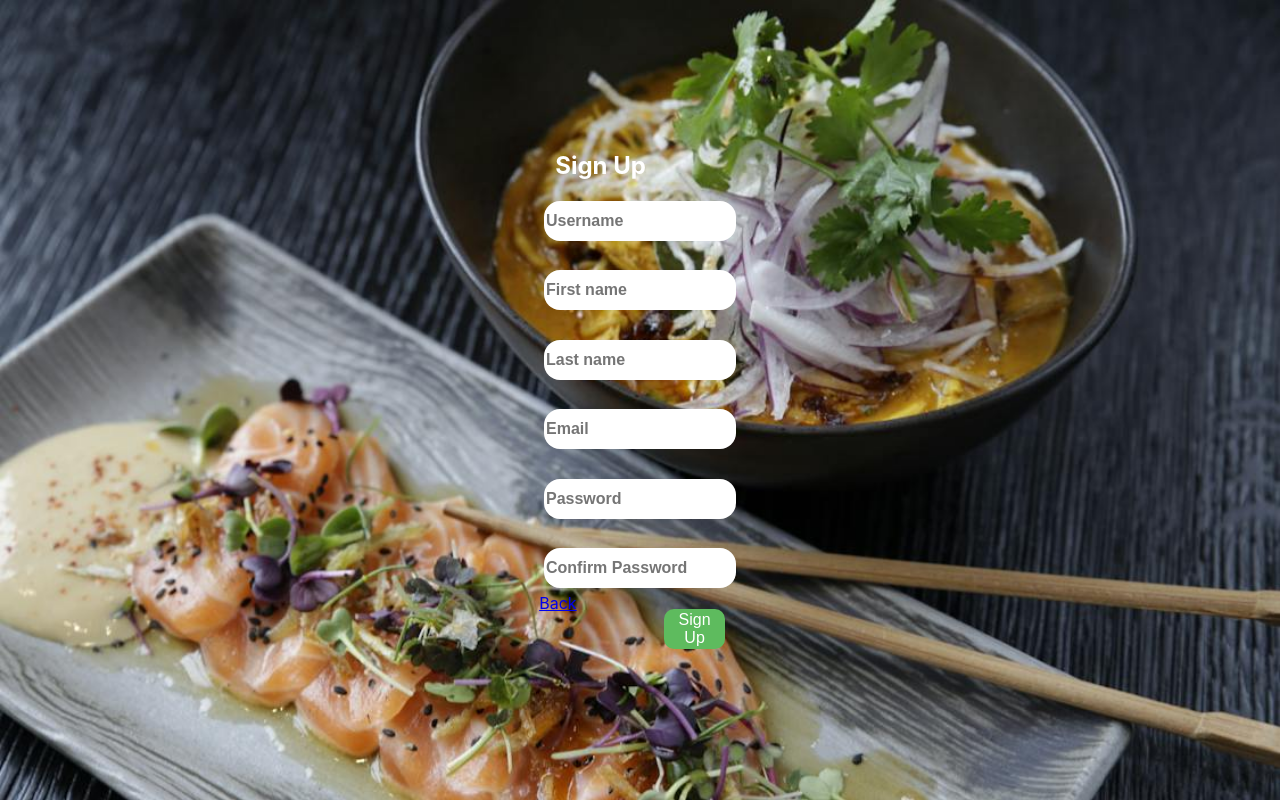
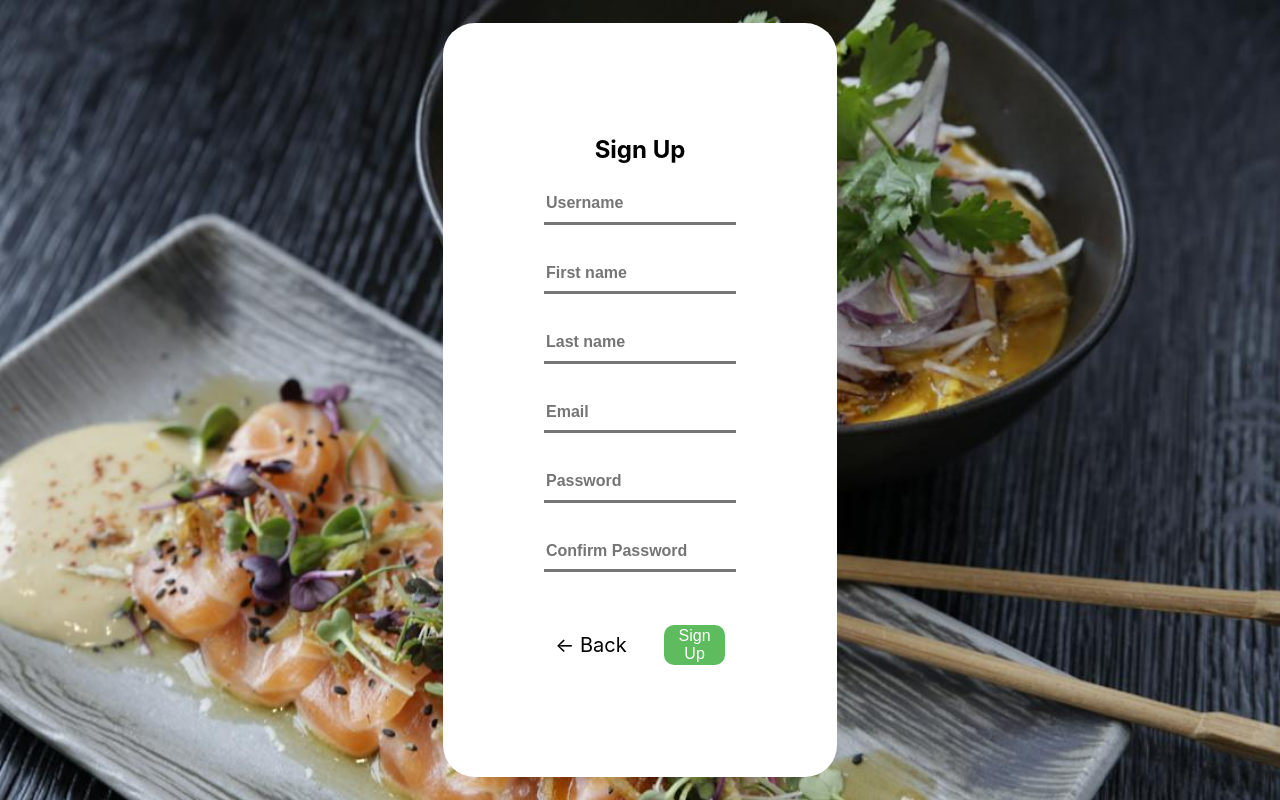
Before and after one commit to JohnBanares/FYP, a React (Create React App) app in the folder frontend/: page /signup in a window 1280 px wide. Built offline with nearby package versions, Linux system fonts and the light colour scheme.

Commit message:
redirect

```diff
--- a/frontend/src/App.js
+++ b/frontend/src/App.js
@@ -14,7 +14,7 @@ function App() {
         <Routes>
           <Route path="/home" element={<Home />} />
           <Route path="/review" element={<Review />} />
-          <Route path="/login" element={<Login />} />
+          <Route path="/" element={<Login />} />
           <Route path="/signup" element={<SignUp />} />
 
 
--- a/frontend/src/css/Signup.css
+++ b/frontend/src/css/Signup.css
@@ -28,6 +28,10 @@
 }
 .signUpForm{
     display:flex;
+    background-color: white;
+    padding: 6rem;
+    border: none;
+    border-radius: 2rem;
     /* align-items: center; */
     flex-direction: column;
 }
@@ -51,13 +55,17 @@
 .passWord,
 .email,
 .passWordConfirm{
-    border:none;
-    border-radius: 1rem;
+    border-width: 0 0 3px;
+
 }
-h2{
+.signup-container h2{
+    font-size: 1.5rem;
     padding: 1rem;
-}
+    color: black;
+    text-align: center;}
 .actions{
+    margin-top: 2rem;
+    /* margin-bottom: 0; */
     display: flex;
     justify-content: space-between;
 }
@@ -76,3 +84,11 @@ h2{
 .signup::before {
     opacity: 0.5;
 }  */
+
+.back{
+    color: black;
+    font-size: 1.25rem;
+    margin-top: 1.5rem;
+    text-decoration: none;
+    margin-left:1rem;
+}
--- a/frontend/src/pages/Home.js
+++ b/frontend/src/pages/Home.js
@@ -1,29 +1,77 @@
 import axios from 'axios'
 import * as tf from '@tensorflow/tfjs'
 import { useEffect, useState } from 'react'
+import { useNavigate } from "react-router-dom"
+
 import NavBar from "./NavBar"
 
 function Home(){
 
-    const[reviews, setReviews] = useState('')
+    const[reviews, setReviews] = useState('');
+    const navigate = useNavigate();
+    const[authenticated, setAuthenticated] = useState('');
     const email = localStorage.getItem('email');
     const username = localStorage.getItem('username');
+
+    console.log(authenticated);
 
     useEffect(() => {
         // Fetch restaurant data from MongoDB
         fetch('/api/reviews')
           .then(response => response.json())
           .then(data => {
-            setReviews(data);
+            const reviewsArray = Object.values(data).flat();
+            setReviews(reviewsArray);
 
           })
           .catch(error => {
             console.error('Error fetching restaurant data:', error);
           });
       }, []);
-      console.log("reviews", reviews);
+      console.log('reviews', reviews);
 
-    console.log(reviews);
+      useEffect(() => {
+        const loggedInUser = localStorage.getItem('authenticated');
+        console.log(loggedInUser);
+        if (loggedInUser === 'true') {
+          setAuthenticated(true);
+        } else {
+          setAuthenticated(false);
+          navigate('../');
+        }
+      }, [navigate]);
+
+
+    // console.log(reviews);
+
+    // const userReviews = reviews.filter(review => review.username !== 'test3');
+
+    // const userReviewTexts = userReviews.map(review => review.description);
+    // const corpus = userReviewTexts.join(' ');
+
+    // const wordIndex = {};
+    // let index = 1; //keep count of words
+    // corpus.split(' ').forEach(word => {
+    //     if (!wordIndex[word]) {
+    //         wordIndex[word] = index;
+    //         index++;
+    //     }
+    // });
+
+    // let training_padded = userReviewTexts.map(review =>
+    //   review.split(' ').map(word => wordIndex[word] || 0)); // Replace unknown words with 0
+
+    // const maxLength = Math.max(...training_padded.map(seq => seq.length));
+    // training_padded = training_padded.map(seq => {
+    //     const padLength = maxLength - seq.length;
+    //     return seq.concat(Array(padLength).fill(0)); //fill with 0
+    // });
+
+    // console.log(training_padded);
+
+
+
+
 
 
 
@@ -38,6 +86,9 @@ function Home(){
 
 
   )
+
+
+
 }
 
 export default Home
--- a/frontend/src/pages/Login.js
+++ b/frontend/src/pages/Login.js
@@ -12,6 +12,8 @@ function Login(){
 
     const [email, setEmail] = useState('');
     const [password, setPassword] = useState('');
+    const [authenticated, setAuthenticated] = useState(localStorage.getItem(localStorage.getItem('authenticated') || false));
+
     const [checkEmail, setCheckEmail] = useState(true);
     const [checkPass, setCheckPass] = useState(true);
 
@@ -36,7 +38,9 @@ function Login(){
                     // console.log("logged in");
                     localStorage.setItem('email', email);
                     localStorage.setItem('username', check);
-                    navigate("/home");
+                    setAuthenticated(true);
+                    localStorage.setItem('authenticated', true);
+                    navigate('/home');
                     // console.log("local sotrage is " + localStorage.getItem('email'));
                 }
                 else{
@@ -74,7 +78,7 @@ function Login(){
                     <br/>
                     {!checkEmail && <p className="errorMessage">Email doesn't exist</p>}
 
-                    <input className="passWordlog" value={password} onChange={(event) => setPassword(event.target.value)} placeholder="Password" required="true"/>
+                    <input className="passWordlog" type="password" value={password} onChange={(event) => setPassword(event.target.value)} placeholder="Password" required="true"/>
                     {!checkPass && <p className="errorMessage">Incorrect Password</p>}
                     <button type="submit" className="confirmLog">Submit </button>
 
--- a/frontend/src/pages/NavBar.js
+++ b/frontend/src/pages/NavBar.js
@@ -6,7 +6,9 @@ export default function NavBar(){
 
     function handleLogout(){
         localStorage.setItem('email', "");
-        navigate("../login");
+        localStorage.setItem('username', "");
+        localStorage.setItem('authenticated', false);
+        navigate('../');
     }
     return <nav className="nav">
         <Link to="/home" className="title">DineDirect</Link>
--- a/frontend/src/pages/Review.js
+++ b/frontend/src/pages/Review.js
@@ -17,7 +17,6 @@ function Review(){
   const [restaurants, setRestaurants] = useState([]);
 
   useEffect(() => {
-    // Fetch restaurant data from MongoDB
     fetch('/api/restaurant')
       .then(response => response.json())
       .then(data => {
--- a/frontend/src/pages/Signup.js
+++ b/frontend/src/pages/Signup.js
@@ -173,9 +173,9 @@ function SignUp(){
                     {checkPass === "different" && <p className="errorMessage">Passwords do not match</p>}
 
                     <div className='actions'>
-                        <Link to="../login">
+                        <Link to="../" className="back">
                             {/* <button className="confirmSign">Back </button> */}
-                            Back
+                            &larr; Back
                         </Link>
                         <button type="submit" className="confirmSign">Sign Up </button>
                     </div>
```
Also changed, not shown: 1 other file (tests, documents, lock files or other folders). Lines whose indentation alone changed are shown as unchanged.
